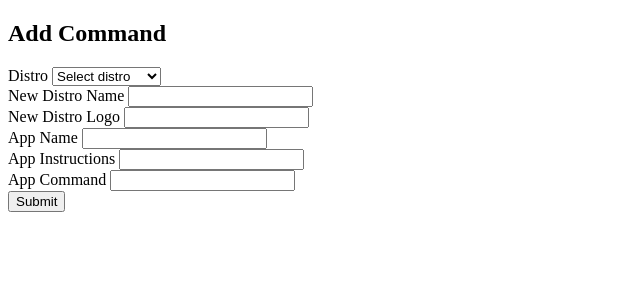
After one commit to nealbrophy/CI-LinuxCommandGenerator-v2, a Flask app: page /add in a window 1280 px wide. The commit adds this page. Shown: the top 300 px of the page, without its empty margins (0-640 px from the left). Run offline with Flask 2, Linux system fonts and the light colour scheme; data that the repository does not hold is empty; some libraries are stand-ins or nearby versions; some web fonts are replaced.

Commit message:
Create distros and add_commands templates and routes
start implementing create functionality

```diff
--- a/app.py
+++ b/app.py
@@ -11,12 +11,21 @@ app.config["MONGO_DBNAME"] = 'linuxCmdGen'
 app.config["MONGO_URI"] = os.environ.get('MONGO_URI')
 
 mongo = PyMongo(app)
-
+form_info ={}
 @app.route('/')
 def get_distros():
-    # _distros = mongo.db.distros.find()
-    # distro_list = [dist for dist in _distros]
-    return render_template('distros.html', distros=mongo.db.distros.find())
+    return render_template('distros.html', distros=mongo.db.distros.find(), form=form_info)
+
+@app.route('/add')
+def add_command():
+  return render_template('add_commands.html', distros=mongo.db.distros.find())
+
+@app.route('/insert_command', methods=['POST'])
+def insert_command():
+  form_info = request.form.to_dict()
+  # distros = mongo.db.distros
+  # distros.insert_one(request.form.to_dict())
+  return redirect(url_for('get_distros', form=form_info))
 
 if __name__ == '__main__':
     app.run(debug=True)
--- /dev/null
+++ b/templates/add_commands.html
@@ -0,0 +1,32 @@
+{% extends 'base.html' %}
+
+{% block content %}
+<h2>Add Command</h2>
+<form action="{{ url_for('insert_command') }}" method="POST">
+    <label for="distro_select">Distro</label>
+    <select id="distro">
+        <option value="" disabled selected>Select distro</option>
+        {% for distro in distros %}
+            <option value="{{ distro.distro_name }}">{{ distro.distro_name }}</option>
+        {% endfor %}
+        <option value="new_distro">add new distro</option>
+    </select>
+    <br>
+    <label for="distro_name">New Distro Name</label>
+    <input type="text" id="distro_name">
+    <br>
+    <label for="distro_logo">New Distro Logo</label>
+    <input type="text" id="distro_logo">
+    <br>
+    <label for="app_name">App Name</label>
+    <input type="text" id="app_name">
+    <br>
+    <label for="app_instruction">App Instructions</label>
+    <input type="text" id="app_instruction">
+    <br>
+    <label for="app_command">App Command</label>
+    <input type="text" id="app_command">
+    <br>
+    <button type="submit">Submit</button>
+</form>
+{% endblock %}
--- a/templates/base.html
+++ b/templates/base.html
@@ -3,9 +3,11 @@
 <head>
     <meta charset="UTF-8">
     <meta name="viewport" content="width=device-width, initial-scale=1.0">
+    <link href="//cdn.jsdelivr.net/gh/Lukas-W/font-logos@v0.11/assets/font-logos.css" rel="stylesheet">
     {% block head %}{% endblock %}
 </head>
 <body>
-    {% block body %} {% endblock %}
+    {% block content %} {% endblock %}
 </body>
+
 </html>
--- a/templates/distros.html
+++ b/templates/distros.html
@@ -7,6 +7,9 @@
 {% block body %}
     {% for distro in distros %}
         {{ distro.distro_name }}
-        {{ distro.distro_logo }}
+        <i class="{{ distro.distro_logo }}" aria-hidden="true"></i>
     {% endfor %}
 {% endblock %}
+{% block form %}
+        <h1>{{ form }}</h1>
+{% endblock %}
```
Also changed, not shown: 2 other files.
